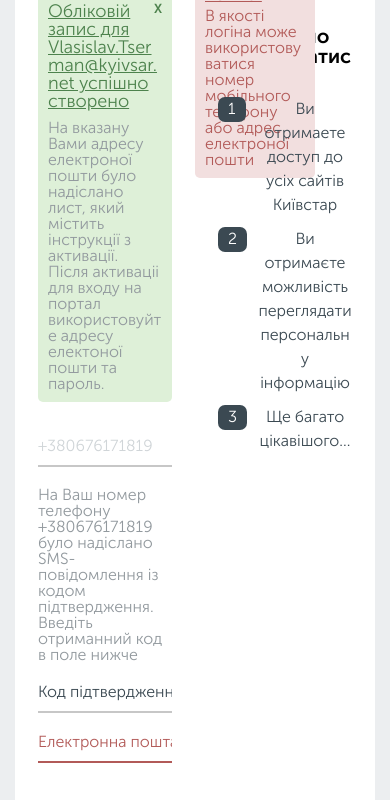
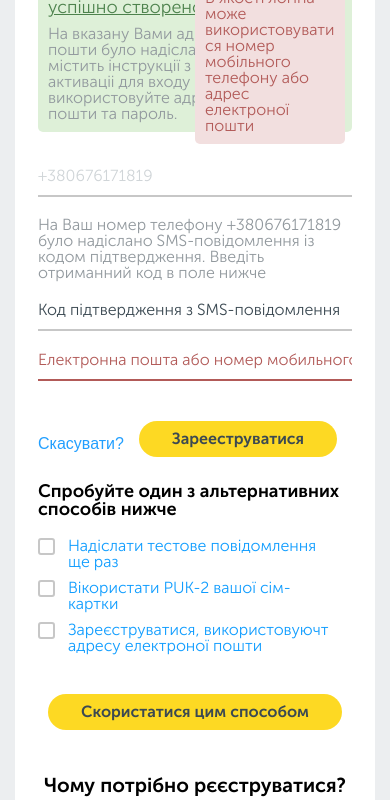
Before and after one commit to bturko/sso, a website: page Docs/register_custom.html in a window 390 px wide. Shown: the part 194-994 px from the top of the page. Drawn offline with Linux system fonts and the light colour scheme.

Commit message:
adaptive

```diff
--- a/Docs/register_custom.html
+++ b/Docs/register_custom.html
@@ -333,7 +333,7 @@
 <!--SECTION REGISTRATION SIGNUP MSISDN-OTP-PROBLEM START-->
 <h6 style="font-size: 23px;color: #000; text-align: center;margin: 25px 0 0 0;">SIGNUP MSISDN-OTP-PROBLEM </h6>
 <section>
-    <div class="block-white-wrap m-top-25 table">
+    <div class="block-white-wrap m-top-25 table relative">
         <div class="register_main_block_w50 padding-60">
             <h1 class="">Рєєстрація</h1>
 
@@ -389,21 +389,7 @@
 
         <div class="register_additional_block_w50 padding-60 text-center">
 
-            <div class="register-popup info">
-                <h5>Довідка!</h5>
-                <p>
-                    В якості логіна може використовуватися номер мобільного телефону або адрес електроної пошти
-                </p>
-                <a class="popup_close" href="#">X</a>
-            </div>
 
-            <div class="register-popup popup-alert">
-                <h5>Невірний формат логіна!</h5>
-                <p>
-                    В якості логіна може використовуватися номер мобільного телефону або адрес електроної пошти
-                </p>
-                <a class="popup_close" href="#">X</a>
-            </div>
 
             <h2 class=" m-top-105">Чому потрібно рєєструватися?</h2>
             <ol class="list-register">
@@ -418,6 +404,22 @@
                 </li>
             </ol>
 
+        </div>
+
+        <div class="register-popup info">
+            <h5>Довідка!</h5>
+            <p>
+                В якості логіна може використовуватися номер мобільного телефону або адрес електроної пошти
+            </p>
+            <a class="popup_close" href="#">X</a>
+        </div>
+
+        <div class="register-popup popup-alert">
+            <h5>Невірний формат логіна!</h5>
+            <p>
+                В якості логіна може використовуватися номер мобільного телефону або адрес електроної пошти
+            </p>
+            <a class="popup_close" href="#">X</a>
         </div>
     </div>
 </section>
--- a/sass/partials/base/media-1024.scss
+++ b/sass/partials/base/media-1024.scss
@@ -29,6 +29,22 @@
       max-width: 150px !important;
     }
   }
+  .register_main_block_w50,
+  .register_additional_block_w50
+  {
+    width: 100%;
+    display: block;
+  }
+    .info,
+    .popup-alert
+    {
+      right: 30px !important;
+      max-width: 150px !important;
+    }
+  .m-top-105
+  {
+    margin: 0 !important;
+  }
 
 
 }
--- a/sass/partials/layouts/register.scss
+++ b/sass/partials/layouts/register.scss
@@ -150,7 +150,8 @@
 
 .authorize_main_block
 {
-  @extend .register_main_block_w50;
+  vertical-align: top;
+  position: relative;
   width: 100%;
   max-width: 600px;
   display: inline-block;
```
Also changed, not shown: css/main_new.css.
